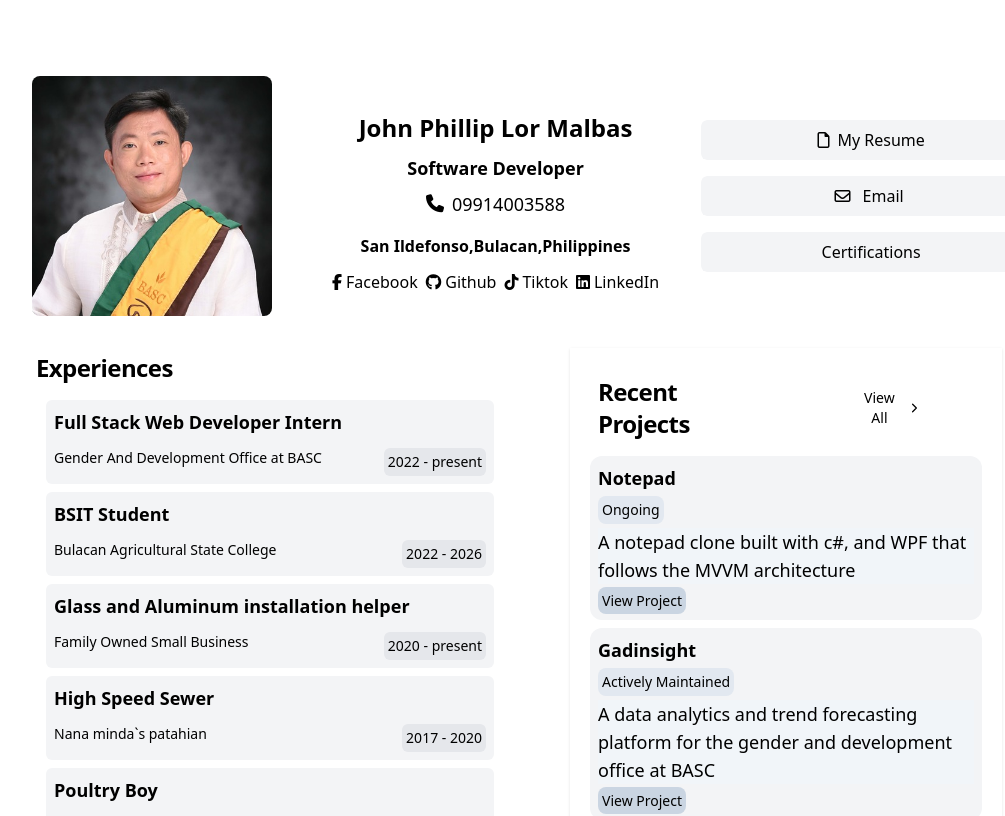
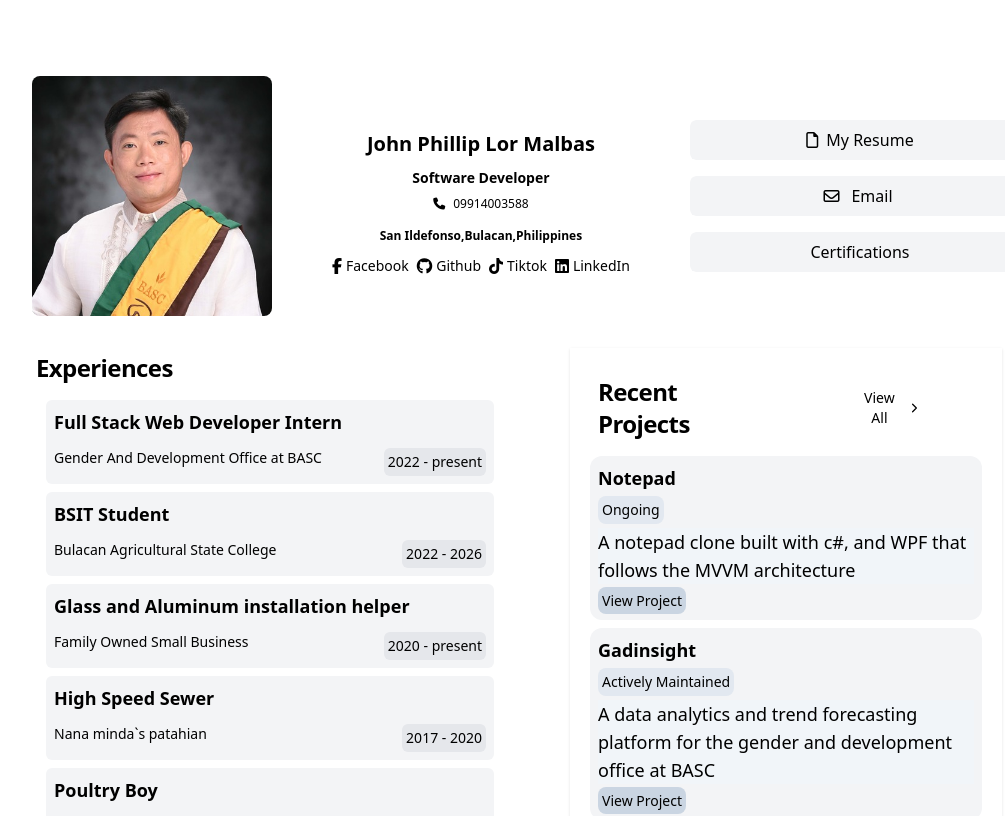
Before and after one commit to Zaido219/personal-portfolio, a React (Vite) app: page / in a window 1280 px wide. Shown: the top 816 px of the page, without its empty margins (112-1117 px from the left). Built offline with nearby package versions, Linux system fonts and the light colour scheme.

Commit message:
style:Style improvement/s for the profile header

```diff
--- a/src/components/ProfileHeader.jsx
+++ b/src/components/ProfileHeader.jsx
@@ -24,21 +24,21 @@ const ProfileHeader = () => {
           {/* rest of the content */}
           <div className="flex flex-col md:flex-col items-center justify-center md:gap-2 p-2 text-center">
             <div className="px-2 py-0.5 rounded">
-              <p className="text-md md:text-2xl font-bold md:font-semibold whitespace-nowrap">
+              <p className="text-md md:text-xl font-bold md:font-semibold whitespace-nowrap">
                 John Phillip Lor Malbas
               </p>
             </div>
 
-            <p className="text-sm md:text-lg font-semibold whitespace-nowrap">
+            <p className="text-sm md:text-md font-semibold whitespace-nowrap">
               Software Developer
             </p>
 
-            <div className="flex items-center gap-2 text-xs md:text-lg whitespace-nowrap">
+            <div className="flex items-center gap-2 text-xs md:text-md whitespace-nowrap">
               <i className="fa-solid fa-phone"></i>
               <span>09914003588</span>
             </div>
           </div>
-          <p className="text-xs md:text-base font-bold inline-block">
+          <p className="text-xs md:text-md font-bold inline-block">
             San Ildefonso,Bulacan,Philippines
           </p>
 
@@ -49,25 +49,25 @@ const ProfileHeader = () => {
               className="flex items-center gap-1"
             >
               <i className="fa-brands fa-facebook-f md:text-md"></i>
-              <p className="md:text-md">Facebook</p>
+              <p className="md:text-sm">Facebook</p>
             </a>
             <a
               href="https://github.com/Zaido219"
               className="flex items-center gap-1"
             >
               <i class="fa-brands fa-github md:text-md"></i>
-              <p className="md:text-md">Github</p>
+              <p className="md:text-sm">Github</p>
             </a>
             <a
               href="https://www.tiktok.com/@_zaido19?_r=1&_t=ZS-95MUZ5QxedM"
               className="flex items-center gap-1"
             >
               <i class="fa-brands fa-tiktok md:text-md"></i>
-              <p className="md:text-md">Tiktok</p>
+              <p className="md:text-sm">Tiktok</p>
             </a>
             <a href="" className="flex items-center gap-1">
               <i class="fa-brands fa-linkedin md:text-md"></i>
-              <p className="md:text-md">LinkedIn</p>
+              <p className="md:text-sm">LinkedIn</p>
             </a>
           </nav>
         </section>
```
